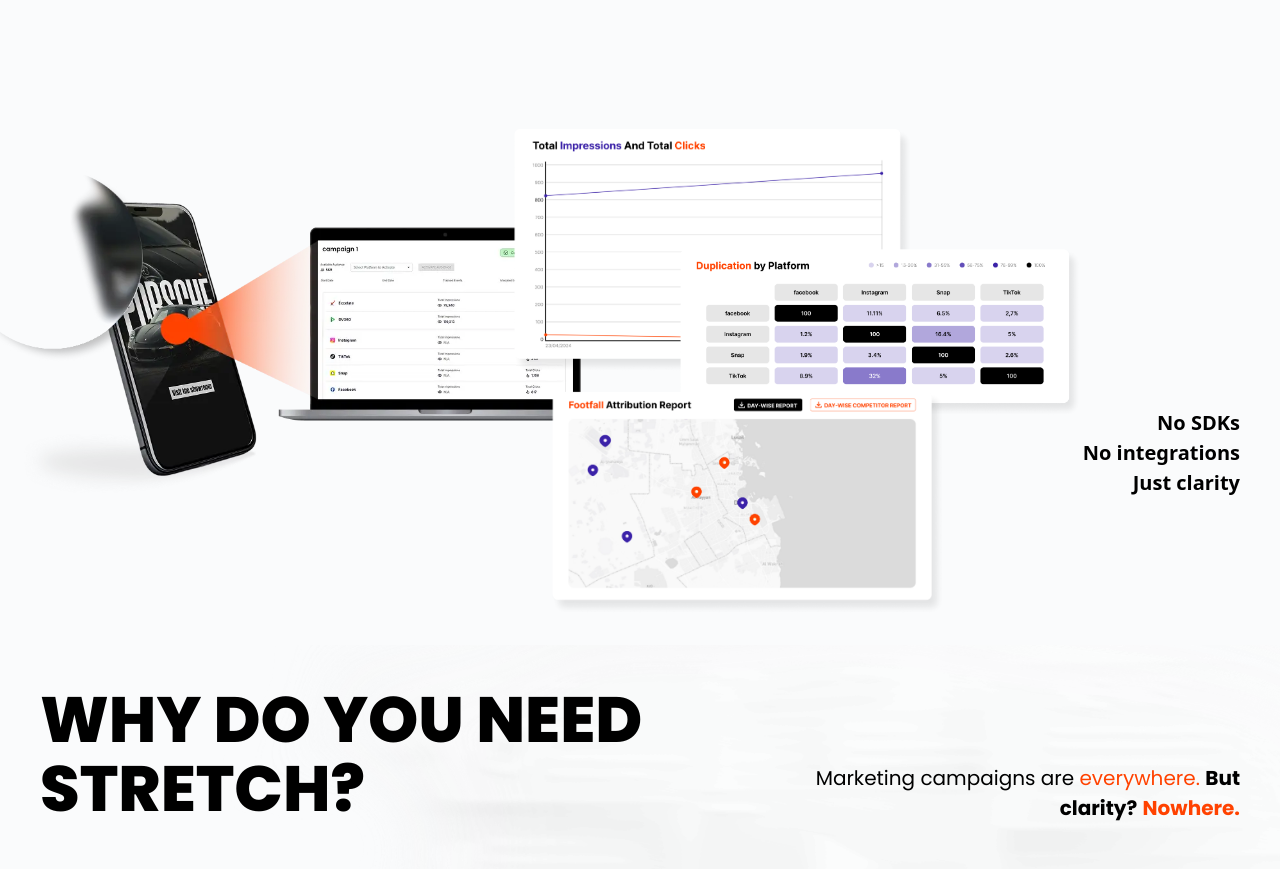
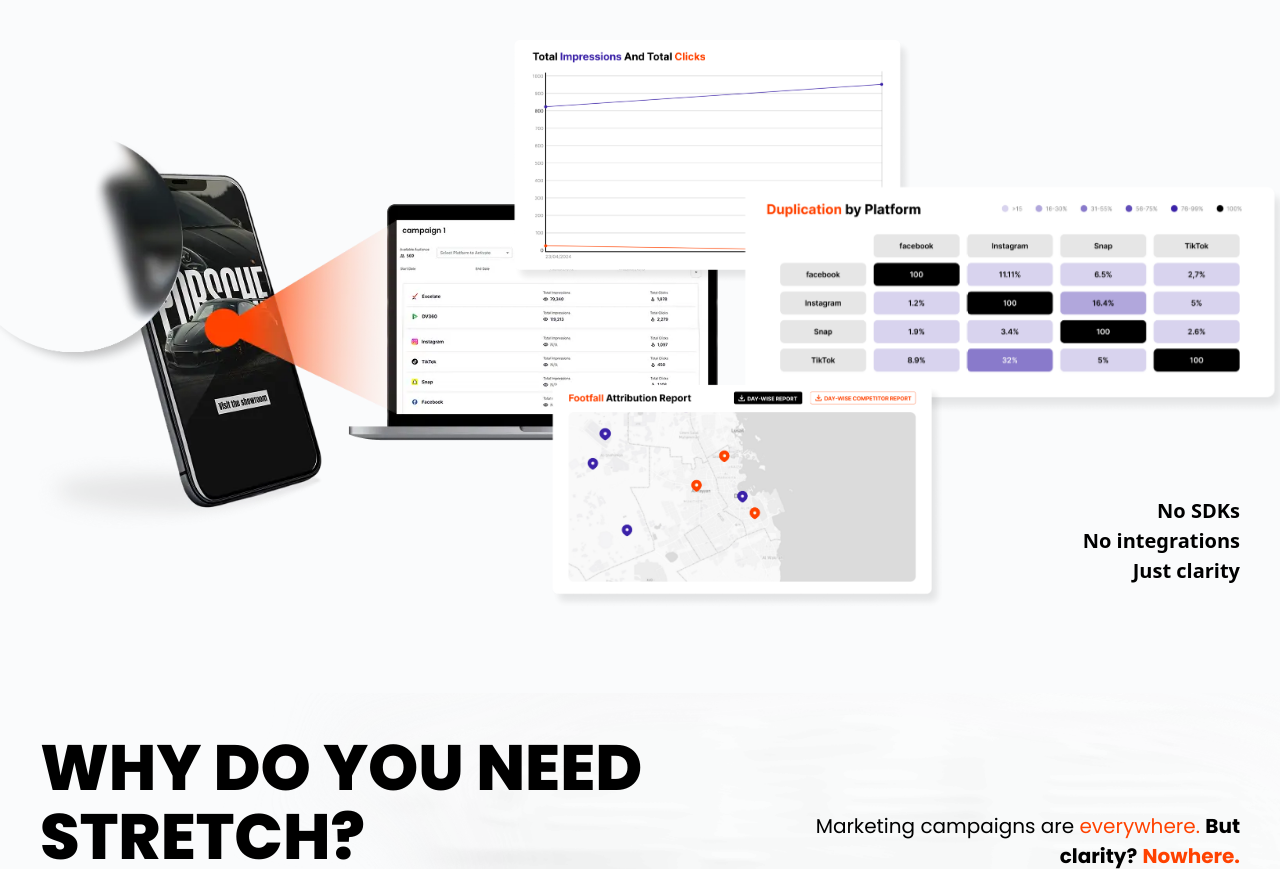
Before and after one commit to ahmadchabayta/stretch-landing, a React (Vite) app: page / in a window 1280 px wide. Shown: the part 1380-2249 px from the top of the page. Built offline with nearby package versions, Linux system fonts and the light colour scheme.

Commit message:
Push latest changes

```diff
--- a/src/components/WhatIsStretch/InteractiveImage.jsx
+++ b/src/components/WhatIsStretch/InteractiveImage.jsx
@@ -50,7 +50,7 @@ const InteractiveImage = () => {
   const iphoneTop = `
     absolute
     bottom-[-3%]
-    xs:bottom-[0%]
+    xs:bottom-[-3%]
     md:bottom-[-25%]
     lg:bottom-auto
     lg:-translate-y-1/2
@@ -61,7 +61,7 @@ const InteractiveImage = () => {
 
   const iphoneSide = isRTL
     ? `left-[-20%] md:left-[35%] md:translate-x-[-50%] lg:translate-x-0 lg:left-[-10%] xl:left-[clamp(-8%,-3vw,-3%)]`
-    : `left-[-10%] md:left-[35%] md:translate-x-[-50%] lg:translate-x-0 lg:left-[-10%] xl:left-[clamp(-8%,-3vw,-3%)]`;
+    : `left-[50%] translate-x-[-50%] md:left-[35%] md:translate-x-[-50%] lg:translate-x-0 lg:left-[-10%] xl:left-[clamp(-8%,-3vw,-3%)]`;
 
   const iphonePosition = `${iphoneTop} ${iphoneSide}`;
 
@@ -73,7 +73,8 @@ const InteractiveImage = () => {
     md:max-w-[750px]
     lg:w-[606px]
     lg:max-w-[650px]
-    xl:w-[clamp(794px,52.8vw,1014px)]
+    xl:w-[794px]
+    xl:max-w-none
     2xl:w-[800px]
     2xl:max-w-none
     3xl:w-[1100px]
@@ -84,8 +85,8 @@ const InteractiveImage = () => {
         xs:top-[-2%]
         md:top-[-1%]
         lg:top-[23%]
-        xl:top-[clamp(5%,calc(5%+10vw-12.8px),30%)]
-        2xl:top-[2%]
+        xl:top-[9%]
+        2xl:top-[13%]
       `;
 
   const graphSide = isRTL
@@ -105,18 +106,18 @@ const InteractiveImage = () => {
   `;
 
   const duplicationTop = `
-        top-[10.5%]
-        xs:top-[16.5%]
+        top-[17.5%]
+        xs:top-[18.5%]
         md:top-[22%]
         lg:top-[39%]
-        xl:top-[55%]
+        xl:top-[50%]
         xl:-translate-y-1/2
         2xl:top-[50%]
       `;
 
   const duplicationSide = isRTL
     ? `left-[50%] translate-x-[-50%] lg:translate-x-0 lg:left-[45%] xl:left-[clamp(53%,62vw,52%)]`
-    : `left-[50%] translate-x-[-50%] lg:translate-x-0 lg:left-[45%] xl:left-[clamp(53%,62vw,52%)]`;
+    : `left-[50%] translate-x-[-50%] lg:translate-x-0 lg:left-[45%] xl:left-[58%] 2xl:left-[clamp(53%,62vw,52%)]`;
   5;
   const duplicationPosition = `${duplicationTop} ${duplicationSide}`;
 
@@ -125,22 +126,23 @@ const InteractiveImage = () => {
     xs:w-[370px]
     md:w-[575px]
     lg:w-[514.378px]
-    xl:w-[clamp(404px,28.6vw,549px)]
+    xl:w-[550px]
     2xl:w-[600px]
     3xl:w-[700px]
   `;
 
   const mapTop = `
-        top-[36%]
+        top-[40%]
         xs:top-[38%]
         md:top-[48%]
         lg:top-[58%]
-        xl:top-[clamp(54%,42.4vw,64%)]
+        xl:top-[63%]
+        2xl:top-[63%]
       `;
 
   const mapSide = isRTL
     ? `left-[90px] md:left-[40%] lg:left-[33%] xl:left-[clamp(550px,42.4vw,815px)]`
-    : `left-[90px] md:left-[40%] lg:left-[33%] xl:left-[clamp(550px,42.4vw,815px)] 2xl:left-[40%]`;
+    : `left-[25%] xs:left-[39%] md:left-[40%] lg:left-[33%] xl:left-[clamp(550px,40.4vw,815px)] 2xl:left-[40%]`;
 
   const mapPosition = `${mapTop} ${mapSide}`;
 
--- a/src/components/WhatIsStretch/WhatIsStretch.jsx
+++ b/src/components/WhatIsStretch/WhatIsStretch.jsx
@@ -10,15 +10,15 @@ const WhatIsStretch = ({ className, id }) => {
   const { language } = useLanguage();
   const sectionLabels = data.languages[language] || data.languages.en;
   return (
-    <Section id={id} className={cn("relative overflow-hidden", className)}>
+    <Section id={id} className={cn("relative overflow-hidden pb-12", className)}>
       <Container>
         <SectionTitle data={sectionLabels} />
       </Container>
       <div className="relative w-full min-h-[80vh]">
         <InteractiveImage data={sectionLabels} />
       </div>
-      <Container className="relative bg-red-500">
-        <List className="absolute bottom-[35px] lg:bottom-[123px] text-[14px] font-bold lg:text-[20px] text-right! right-0 ">
+      <Container className="relative">
+        <List className="absolute bottom-0 xl:bottom-[35px] lg:bottom-[123px] text-[14px] font-bold lg:text-[20px] text-right! right-0 ">
           {sectionLabels.tagline.map((line) => (
             <List.Item key={line}>{line}</List.Item>
           ))}
```
